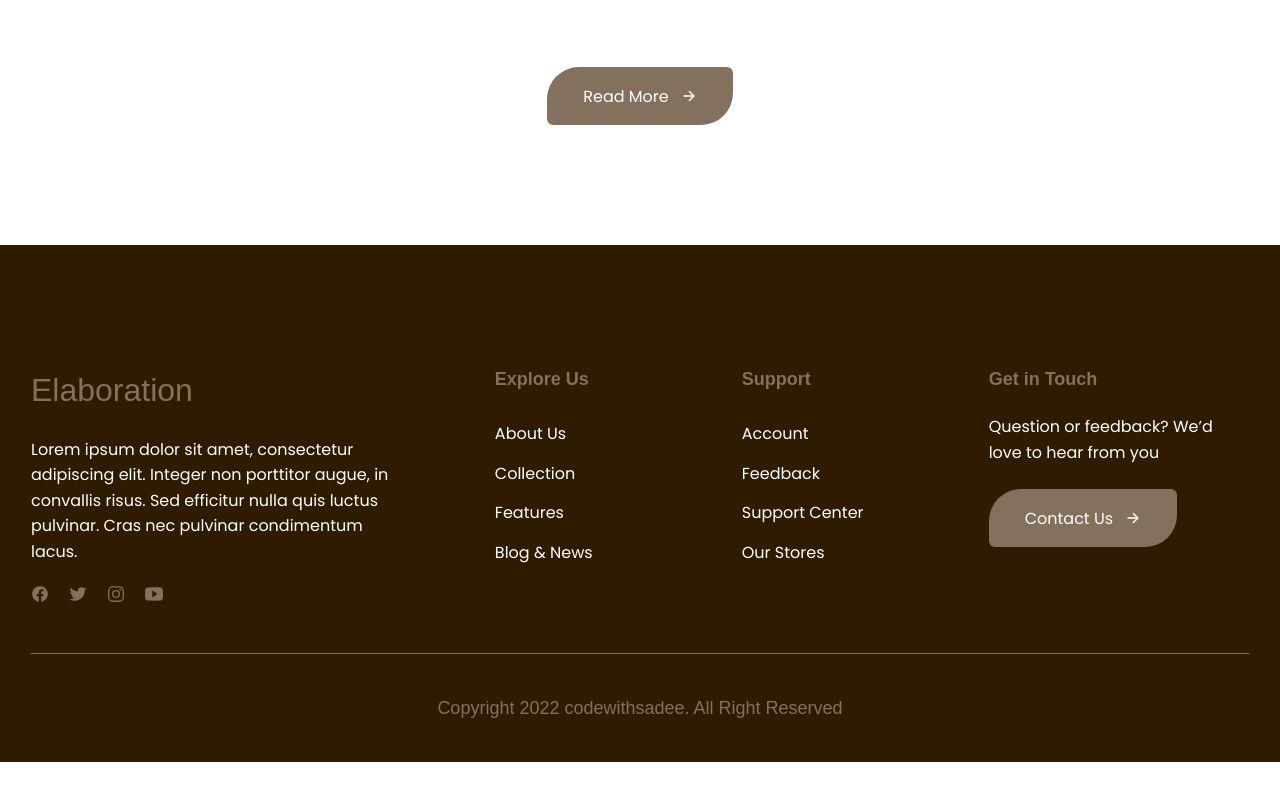
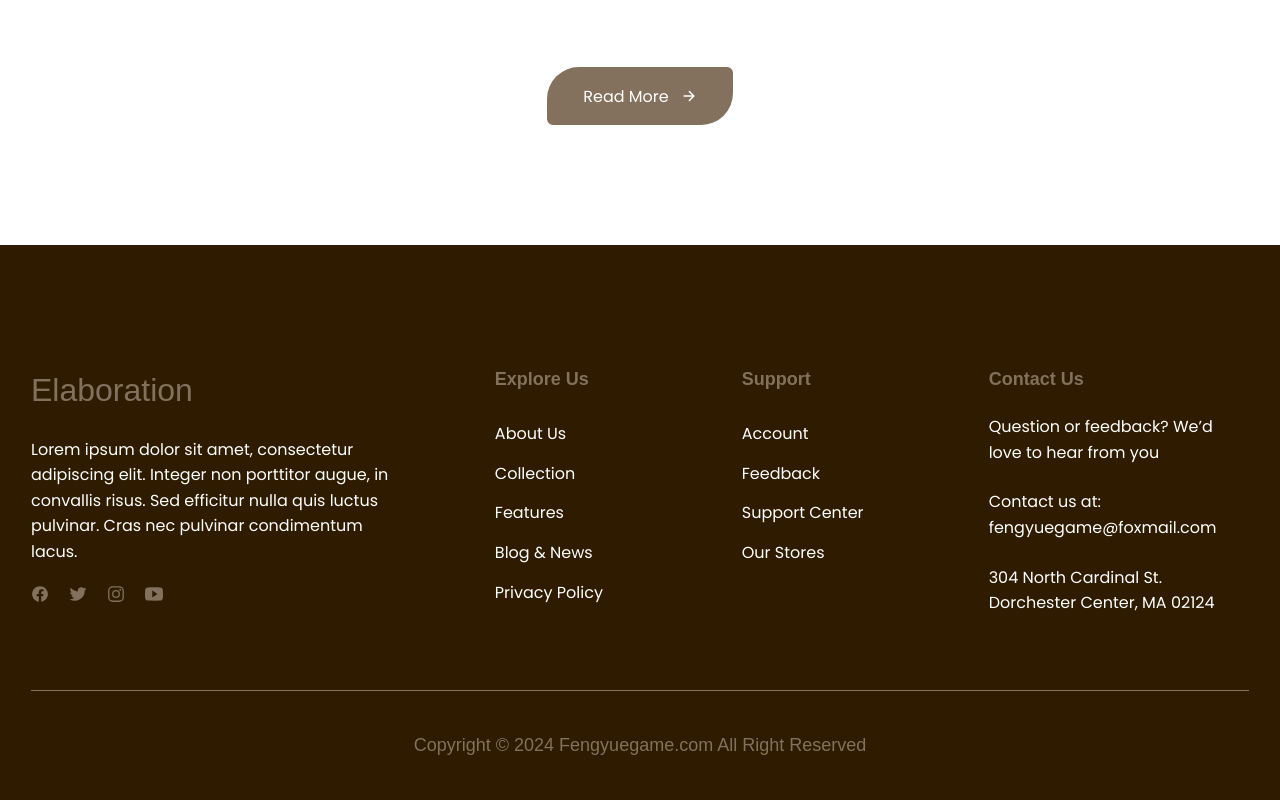
Before and after one commit to lifanyx/.github.io, a plain HTML site: page index.html in a window 1280 px wide. Shown: the part 3237-4037 px from the top of the page. Before the commit the page ends 3999 px from the top, so only its background shows below. Drawn offline with nearby package versions, Linux system fonts and the light colour scheme; a web font is replaced by a local one.

Commit message:
index.html

```diff
--- a/index.html
+++ b/index.html
@@ -786,6 +786,10 @@
             <a href="#" class="footer-link">Blog & News</a>
           </li>
 
+		  <li>
+            <a href="/privacy" class="footer-link">Privacy Policy</a>
+          </li>
+
         </ul>
 
         <ul class="footer-list">
@@ -814,18 +818,28 @@
 
         <div class="footer-list">
 
-          <p class="footer-list-title">Get in Touch</p>
+          <p class="footer-list-title">Contact Us</p>
 
           <p class="footer-text">
             Question or feedback?
             We’d love to hear from you
           </p>
 
-          <a href="#" class="btn">
-            <span class="span">Contact Us</span>
+		  <p class="footer-text">
+			Contact us at: fengyuegame@foxmail.com
+		  </p>
 
-            <ion-icon name="arrow-forward" aria-hidden="true"></ion-icon>
-          </a>
+		  <p class="footer-text">
+			304 North Cardinal
+			St. Dorchester Center, MA 02124
+		  </p>
+
+
+          <!-- <a href="#" class="btn"> -->
+            <!-- <span class="span">Contact Us</span> -->
+
+            <!-- <ion-icon name="arrow-forward" aria-hidden="true"></ion-icon> -->
+          <!-- </a> -->
 
         </div>
 
@@ -834,7 +848,7 @@
       <div class="footer-bottom">
 
         <p class="copyright">
-          Copyright 2022 codewithsadee. All Right Reserved
+          Copyright © 2024 Fengyuegame.com All Right Reserved
         </p>
 
       </div>
```
